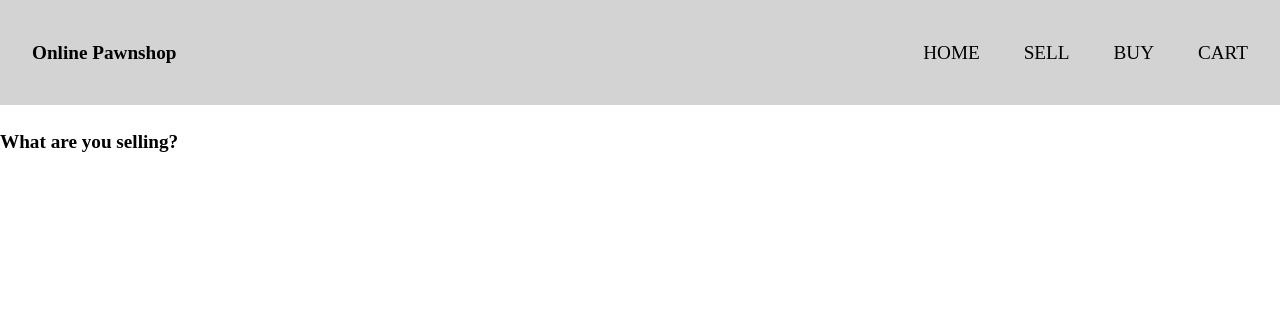
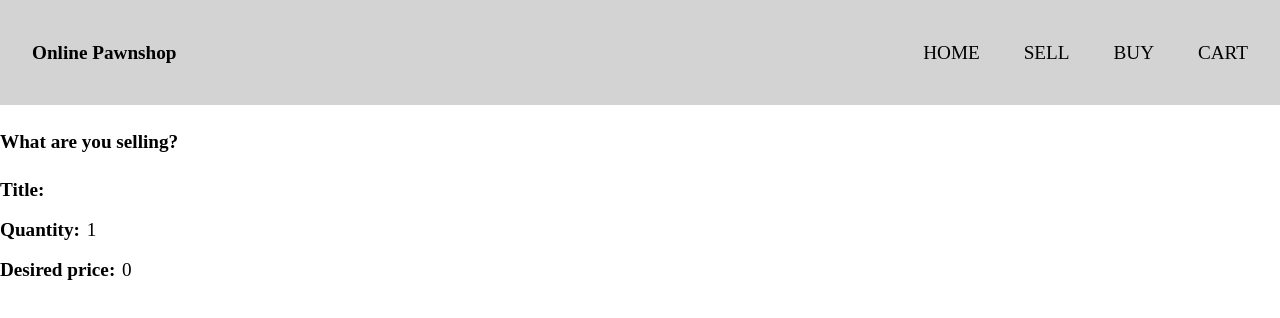
Before and after one commit to grna/online-pawnshop, a React (Create React App) app: page /sell in a window 1280 px wide. Shown: the top 318 px of the page. Built offline with nearby package versions, Linux system fonts and the light colour scheme.

Commit message:
selling form created

```diff
--- a/src/components/BuyingForm.tsx
+++ b/src/components/BuyingForm.tsx
@@ -11,30 +11,28 @@ import { TypeProduct } from "../tools/interfaces";
 import { toast } from "react-toastify";
 import { checkOfferedPrice } from "../tools/helperFunctions";
 
-interface Values {
-  quantity: number;
-  offeredPrice: number;
-}
-
-const BuyingFormErrorSchema = Yup.object().shape({
-  quantity: Yup.number().required("Required!"),
-  offeredPrice: Yup.number().required("Required!"),
-});
-
 const BuyingForm = (props: {
   product: TypeProduct;
   addToCart: (cartItem: TypeProduct) => void;
 }) => {
   const { product, addToCart } = props;
 
+  interface Values {
+    quantity: number;
+    offeredPrice: number;
+  }
+
+  const BuyingFormErrorSchema = Yup.object().shape({
+    quantity: Yup.number().required("Required!"),
+    offeredPrice: Yup.number().required("Required!"),
+  });
+
   const onFormSubmit = (values: Values) => {
     if (!checkOfferedPrice(values.offeredPrice, product.price)) {
       toast.error("Offered price is too low.");
       return;
     }
-
     toast.success("Deal! Item(s) were added to the cart.");
-
     const cartItem = {
       _id: product._id,
       title: product.title,
@@ -44,12 +42,14 @@ const BuyingForm = (props: {
     addToCart(cartItem);
   };
 
+  const initialValues = {
+    quantity: 1,
+    offeredPrice: product.price,
+  };
+
   return (
     <Formik
-      initialValues={{
-        quantity: 1,
-        offeredPrice: product.price,
-      }}
+      initialValues={initialValues}
       validationSchema={BuyingFormErrorSchema}
       onSubmit={(values) => onFormSubmit(values)}>
       {({ errors, touched }) => (
--- /dev/null
+++ b/src/components/SellingForm.tsx
@@ -0,0 +1,76 @@
+import React from "react";
+import { FormFieldWrapper, ErrorWrapper } from "./styledComponents";
+import { Formik, Form, Field } from "formik";
+import * as Yup from "yup";
+import { toast } from "react-toastify";
+
+const SellingForm = () => {
+  interface Values {
+    title: string;
+    quantity: number;
+    desiredPrice: number;
+  }
+
+  const onFormSubmit = (values: Values) => {
+    toast.success("Thank you.");
+  };
+
+  const SellingFormValidationSchema = Yup.object().shape({
+    title: Yup.string().required("Required.").max(50, "Max 50 characters."),
+    quantity: Yup.number().required("Required.").min(1, "At least one."),
+    desiredPrice: Yup.number().required("Required."),
+  });
+
+  const initialValues = {
+    title: "",
+    quantity: 1,
+    desiredPrice: 0,
+  };
+
+  return (
+    <Formik
+      initialValues={initialValues}
+      validationSchema={SellingFormValidationSchema}
+      onSubmit={(values) => onFormSubmit(values)}>
+      {({ errors, touched }) => (
+        <Form>
+          <FormFieldWrapper>
+            <label htmlFor="title">
+              <strong>{`Title: `}</strong>
+            </label>
+            <Field name="title" />
+            {touched.title && errors.title && (
+              <ErrorWrapper>
+                <div>{errors.title}</div>
+              </ErrorWrapper>
+            )}
+          </FormFieldWrapper>
+          <FormFieldWrapper>
+            <label htmlFor="quantity">
+              <strong>{`Quantity: `}</strong>
+            </label>
+            <Field name="quantity" />
+            {touched.quantity && errors.quantity && (
+              <ErrorWrapper>
+                <div>{errors.quantity}</div>
+              </ErrorWrapper>
+            )}
+          </FormFieldWrapper>
+          <FormFieldWrapper>
+            <label htmlFor="desiredPrice">
+              <strong>{`Desired price: `}</strong>
+            </label>
+            <Field name="desiredPrice" />
+            {touched.desiredPrice && errors.desiredPrice && (
+              <ErrorWrapper>
+                <div>{errors.desiredPrice}</div>
+              </ErrorWrapper>
+            )}
+          </FormFieldWrapper>
+        </Form>
+      )}
+    </Formik>
+  );
+};
+
+export default SellingForm;
--- a/src/components/SellingPage.tsx
+++ b/src/components/SellingPage.tsx
@@ -1,9 +1,11 @@
 import React from "react";
+import SellingForm from "./SellingForm";
 
 const SellingPage = () => {
   return (
     <div>
       <h4>What are you selling?</h4>
+      <SellingForm />
     </div>
   );
 };
```
